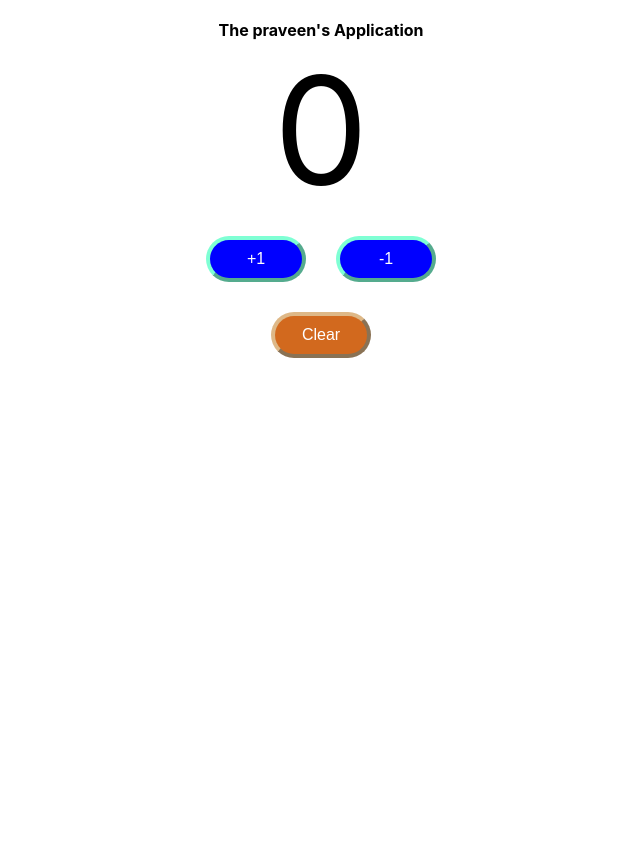
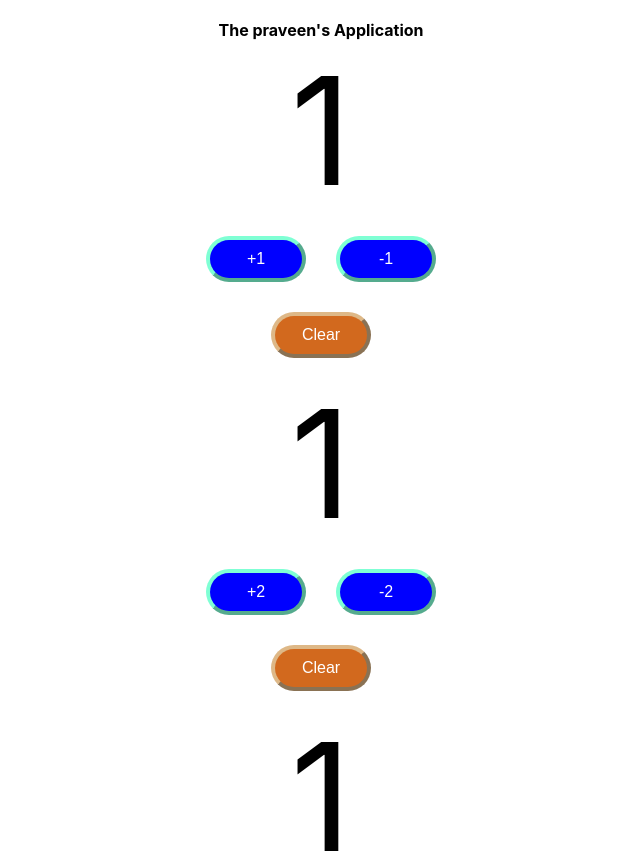
Before and after one commit to praveenkk21/react-todo-app, a React (Create React App) app: page / in a window 1280 px wide. Shown: the top 853 px of the page, without its empty margins (319-959 px from the left). Before the commit the page ends 800 px from the top, so only its background shows below. Built offline with nearby package versions, Linux system fonts and the light colour scheme.

Commit message:
with prop1

```diff
--- a/src/App.js
+++ b/src/App.js
@@ -5,9 +5,13 @@ function App() {
   return (
     <div className="App">
       <b>The praveen's Application</b>
-      <Counter/>
+      <Counter by={1}/>
+      <Counter by={2}/>
+      <Counter by={5}/>
     </div>
   );
 }
 
+
+
 export default App;
--- a/src/components/Counter.jsx
+++ b/src/components/Counter.jsx
@@ -1,29 +1,26 @@
 import { useState } from 'react';
 import './Counter.css'
 
-export default function Counter() {
+export default function Counter({by}) {
 
-    const [count,setCount]=useState(0);
+    const [count,setCount]=useState(1);
 
     function counterButtonIncrement(){
-        setCount(count+1);
-        //console.log("clicked");
-    }
+        setCount(count+by);
+           }
     function counterButtonDecrement(){
-        setCount(count-1);
-        //console.log("clicked");
-    }
+        setCount(count-by);
+           }
     function counterButtonClear(){
         setCount(0);
-        //console.log("clicked");
-    }
+           }
 
     return (
       <div className="Counter">
         <span className="count">{count}</span>
         <div>
-            <button className="counterButton" onClick={counterButtonIncrement}>+1</button>
-            <button className="counterButton" onClick={counterButtonDecrement}>-1</button>
+            <button className="counterButton" onClick={counterButtonIncrement}>+{by}</button>
+            <button className="counterButton" onClick={counterButtonDecrement}>-{by}</button>
         </div>
         <div>
             <button className="counterButtonClear" onClick={counterButtonClear}>Clear</button>
```
